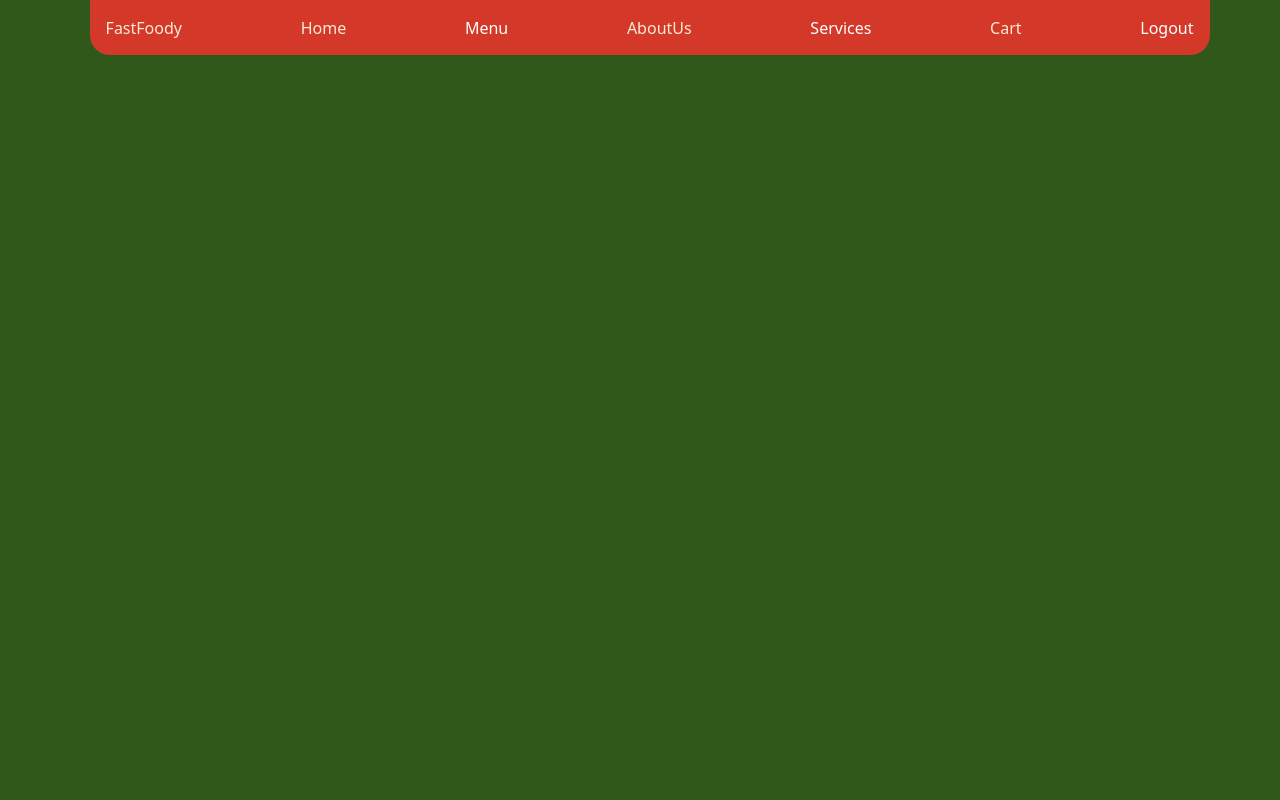
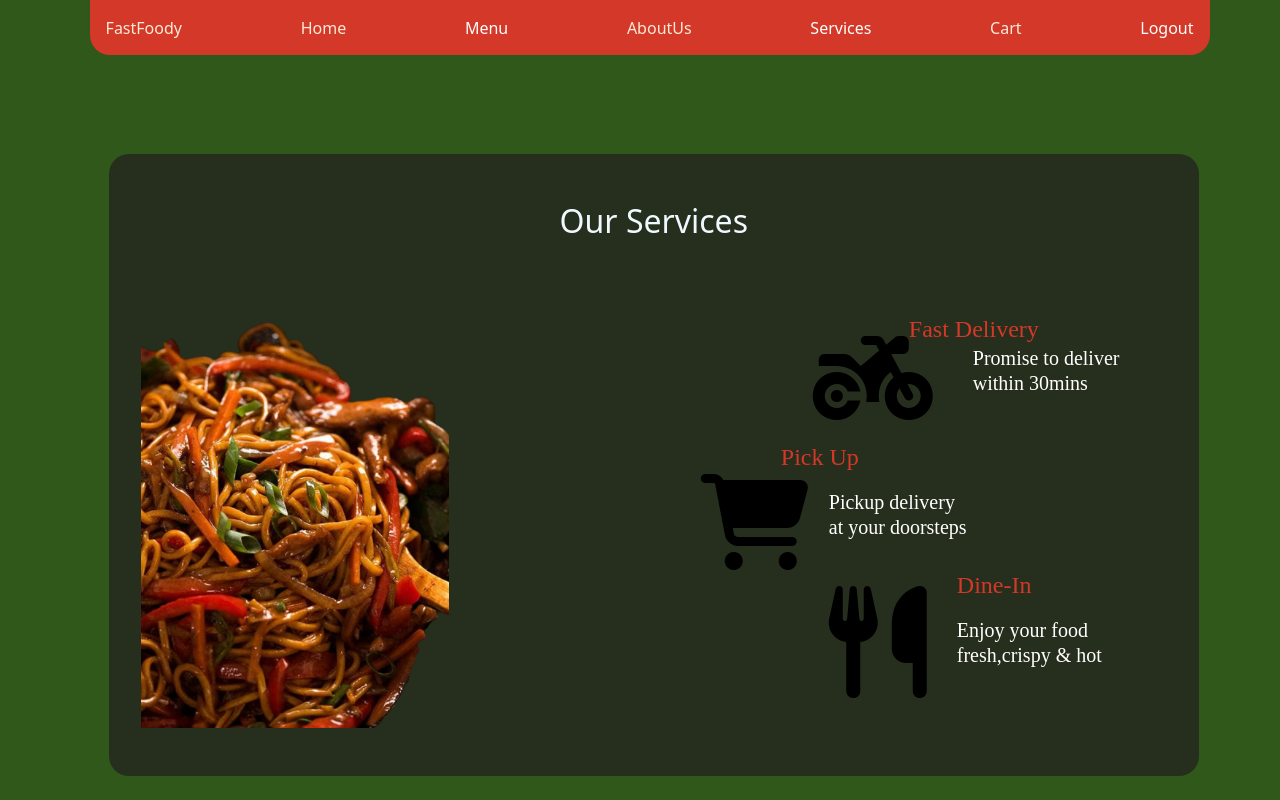
Before and after one commit to Joseph-Wairimu/fast-food, a Django app: page /food/services in a window 1280 px wide. Run offline with Django 4.2, Linux system fonts and the light colour scheme; some libraries are stand-ins or nearby versions; some web fonts are replaced.

Commit message:
style services

```diff
--- a/food/templates/base.html
+++ b/food/templates/base.html
@@ -8,6 +8,7 @@
     <link rel="preconnect" href="https://fonts.googleapis.com">
     <link rel="preconnect" href="https://fonts.gstatic.com" crossorigin>
     <link href="https://fonts.googleapis.com/css2?family=Dancing+Script:wght@500&family=Smokum&display=swap" rel="stylesheet">
+    <script src="https://kit.fontawesome.com/a70663aaec.js" crossorigin="anonymous"></script>
     <title>Fast-food</title>
 </head>
 <body >
--- a/food/templates/menu.html
+++ b/food/templates/menu.html
@@ -1,12 +1,13 @@
 {% extends "base.html" %}
 {% block content %}
+
     <div class="me">
         <nav>
             <p class="fast">FastFoody</p>
             <p class="home">Home</p>
          <a  style="text-decoration: none;color: white;"  href="{%url 'menu'%}">   <p class="menu">Menu</p></a>
             <p class="about">AboutUs</p>
-        <p class="services">Services</p>
+            <a  style="text-decoration: none;color: white;"  href="{%url 'services'%}">   <p class="menu">Services</p></a>
             <p class="cart">Cart</p>
           <a style="text-decoration: none;color: white;" href="/logout"><p class="log">Logout</p></a>
 
@@ -211,4 +212,7 @@
         </style>
     </div>
 
+</body>
+
+
 {% endblock %}
--- a/food/templates/services.html
+++ b/food/templates/services.html
@@ -13,15 +13,154 @@
 
     </nav>
     <section class="sec">
+   <h2 style="text-align: center; color: aliceblue; padding-top: 3rem;">Our Services</h2>
+   <div class="service">
+            <div>
+              <img style="height: 30rem; padding-bottom: 3rem;" src="../static/assets/service.png" alt="">
+            </div>
+            <div>
 
+                <div>
+                    <i class="fa fa-motorcycle moto" aria-hidden="true"></i>
+                    <h5 class="faste">Fast Delivery</h5>
+                    <p class="promise">Promise to deliver <br> within 30mins</p>
 
+                </div>
+              <div>
+                <i class="fa fa-shopping-cart carts" aria-hidden="true"></i>
+                <h5 class="pick">Pick Up</h5>
+                <p class="door">Pickup delivery <br> at your doorsteps</p>
+              </div>
+              <div>
+                <i  class="fa fa-cutlery knife" aria-hidden="true"></i>
+                  <h5 class="dine">Dine-In</h5>
+                  <p class="fresh">Enjoy your food <br> fresh,crispy & hot</p>
 
+              </div>
+            </div>
+
+   </div>
 
     </section>
 
 
 
     <style>
+        .moto{
+            position: absolute;
+            width: 60px;
+            height: 54px;
+            left: 44rem;
+            top: 11rem;
+            font-size: 6rem;
+            color: black;
+        }
+        .carts{
+            position: absolute;
+            width: 92px;
+            height: 82px;
+            left: 37rem;
+            top: 20rem;
+            font-size: 6rem;
+            color: black;
+
+        }
+        .knife{
+            position: absolute;
+            width: 102px;
+            height: 93px;
+            left: 45rem;
+            top: 27rem;
+            font-size: 7rem;
+            color: black;
+
+        }
+        .fresh{
+             position: absolute;
+
+            left: 53rem;
+            top: 29rem;
+            font-family: 'IM FELL DW Pica';
+            font-style: normal;
+            font-weight: 400;
+            font-size: 20px;
+            line-height: 25px;
+            color: #FFFFFF;
+        }
+        .dine{
+            position: absolute;
+            width: 133px;
+            height: 30px;
+            left: 53rem;
+            top: 26rem;
+
+            font-family: 'IM FELL DW Pica';
+            font-style: normal;
+            font-weight: 400;
+            font-size: 24px;
+            line-height: 30px;
+            /* identical to box height */
+
+
+                color: #D43828;
+
+        }
+        .door{
+            position: absolute;
+
+           left: 45rem;
+           top: 21rem;
+           font-family: 'IM FELL DW Pica';
+           font-style: normal;
+           font-weight: 400;
+           font-size: 20px;
+           line-height: 25px;
+           color: #FFFFFF;
+        }
+        .pick{
+            position: absolute;
+            width: 83px;
+            height: 30px;
+            left: 42rem;
+            top: 18rem;
+            font-family: 'IM FELL DW Pica';
+            font-style: normal;
+            font-weight: 400;
+            font-size: 24px;
+            line-height: 30px;
+            /* identical to box height */
+            color: #D43828;
+}
+        .faste{
+            position: absolute;
+            width: 133px;
+            height: 30px;
+            left: 50rem;
+            top: 10rem;
+
+            font-family: 'IM FELL DW Pica';
+            font-style: normal;
+            font-weight: 400;
+            font-size: 24px;
+            line-height: 30px;
+            /* identical to box height */
+
+
+                color: #D43828;
+
+        }
+        .promise{
+            position: absolute;
+
+            left: 54rem;
+            top: 12rem;
+            font-family: 'IM FELL DW Pica';
+            font-style: normal;
+            font-weight: 400;
+            font-size: 20px;
+            line-height: 25px;
+            color: #FFFFFF;
+        }
         nav{
             position: absolute;
             width: 70rem;
@@ -36,7 +175,22 @@
             padding: 1rem;
 
         }
-
+        .sec{
+            position: absolute;
+            width: 1090px;
+            height: auto;
+            left: 8.5%;
+            top: 154px;
+            background: rgba(35, 30, 30, 0.7);
+            border-radius: 20px;
+        }
+     .service{
+        display: flex;
+        justify-content: space-between;
+        padding-top: 3rem;
+        padding-left: 2rem;
+        color: white;
+     }
     </style>
 </div>
 
```
Also changed, not shown: food/static/assets/service.png (added). Lines whose indentation alone changed are shown as unchanged.
